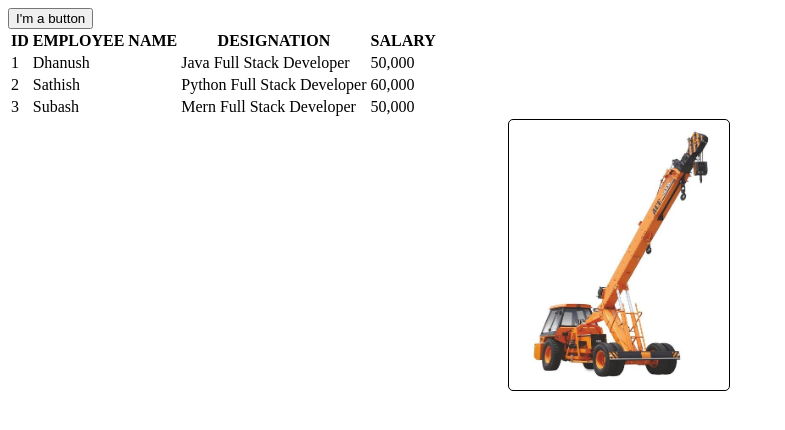
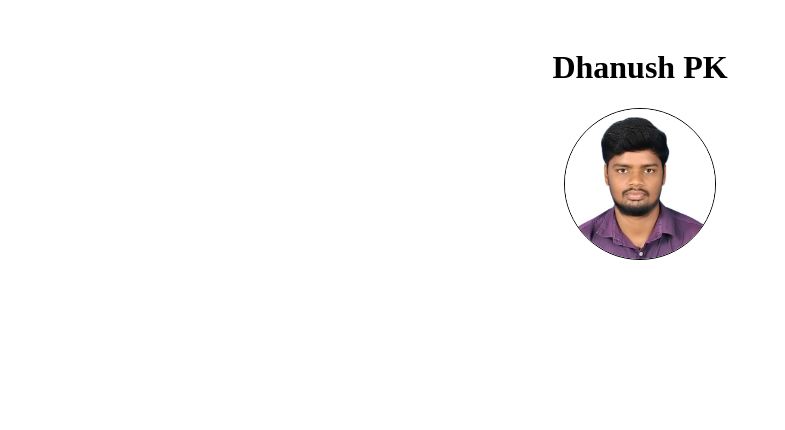
Before and after one commit to pkdhanushmca/react-learning, a React (Vite) app: page / in a window 1280 px wide. Shown: the top 430 px of the page, without its empty margins (0-785 px from the left). Built offline with nearby package versions, Linux system fonts and the light colour scheme.

Commit message:
Displaying Data Using Object

```diff
--- a/src/App.jsx
+++ b/src/App.jsx
@@ -1,20 +1,11 @@
-// import { useState } from 'react'
-// import reactLogo from './assets/react.svg'
-// import viteLogo from './assets/vite.svg'
-// import heroImg from './assets/hero.png'
-// import './App.css'
-import AddingStyles from './AddingStyle'
-import MyButton from './MyButton'
-import Table from './Table'
+import DisplayData from './DisplayingData'
 import './MyStyles.css'
 
 function App() {
 
   return (
     <>
-      <MyButton />
-      <Table />
-      <AddingStyles/>
+      <DisplayData/>
     </>
   )
 }
--- /dev/null
+++ b/src/DisplayingData.jsx
@@ -0,0 +1,24 @@
+const user = {
+    name: "Dhanush PK",
+    imageUrl: './src/assets/dhanush.jpg',
+    imageSize: 150
+}
+
+export default function DisplayingData() {
+
+    return (
+        <>
+            <div className="img-container">
+                <h1>{user.name}</h1>
+                <img
+                    src={user.imageUrl}
+                    className="avatar"
+                    style={{
+                        width: user.imageSize,
+                        height: user.imageSize
+                    }}
+                />
+            </div>
+        </>
+    );
+}
--- a/src/MyStyles.css
+++ b/src/MyStyles.css
@@ -6,3 +6,17 @@
     border-radius: 5px;
     padding: 10px;
 }
+
+/* Displaying Data */
+.img-container {
+    display: flex;
+    flex-direction: column;
+    align-items: center;
+    justify-content: center;
+    padding: 20px 0;
+}
+
+.img-container img {
+    border-radius: 50%;
+    border: 1px solid;
+}
```
Also changed, not shown: src/assets/dhanush.jpg (added).
